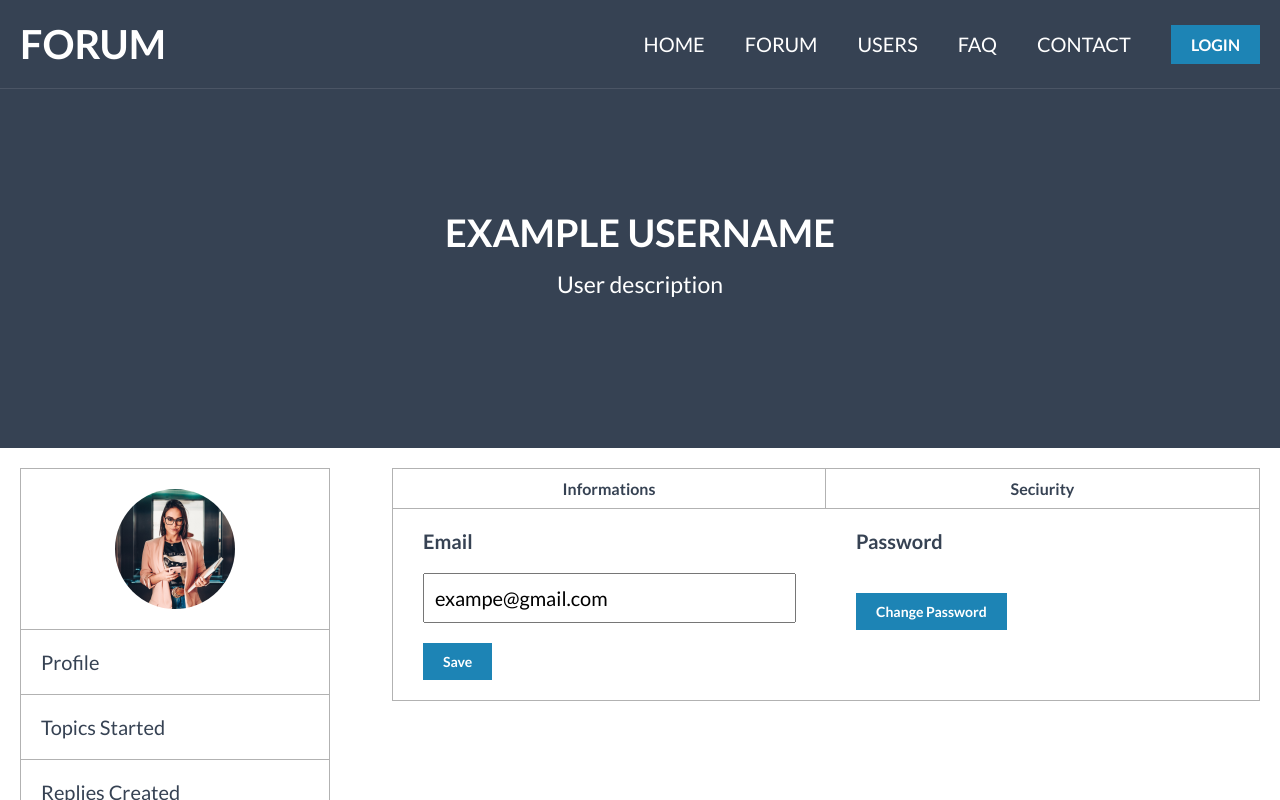
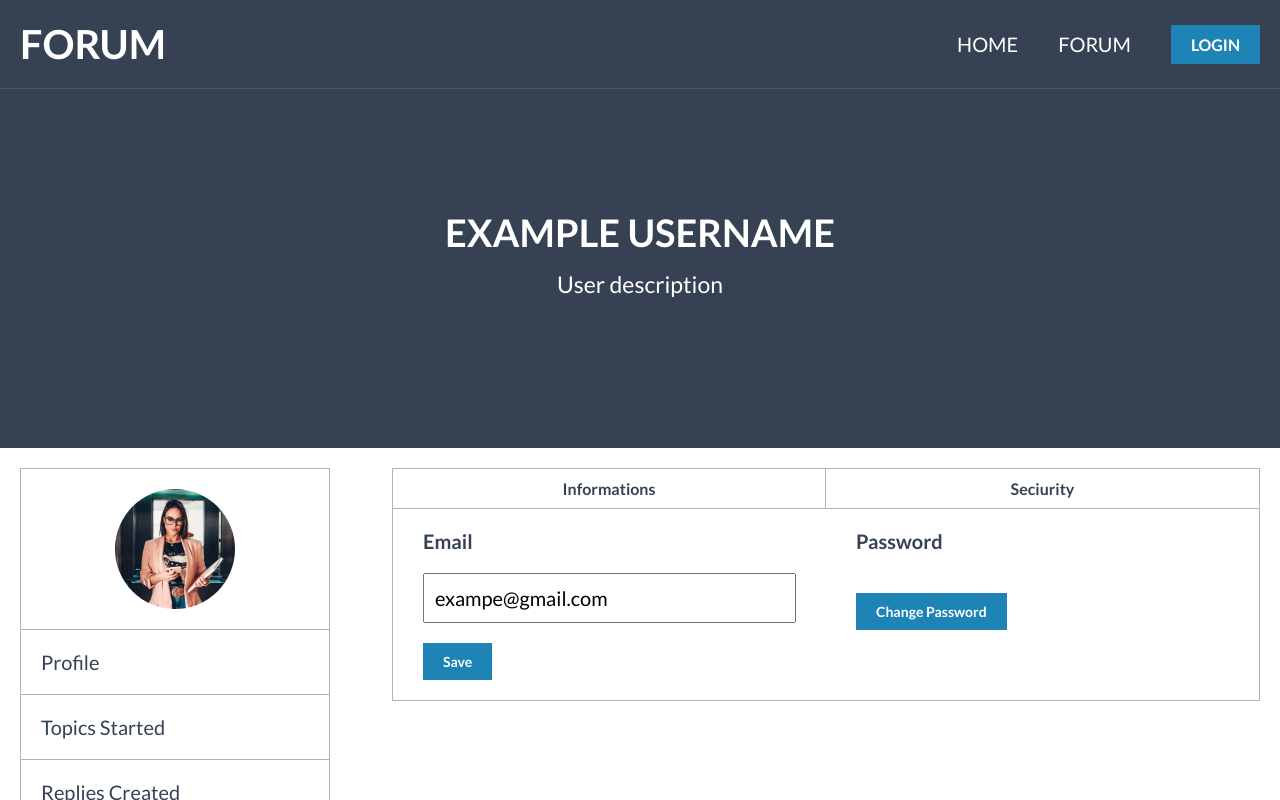
Before and after one commit to Belkowski656/Forum, a React (Create React App) app: page / in a window 1280 px wide. Shown: the top 800 px of the page. Built offline with nearby package versions, Linux system fonts and the light colour scheme.

Commit message:
update navigation component

```diff
--- a/src/components/Navigation/Navigation.js
+++ b/src/components/Navigation/Navigation.js
@@ -32,15 +32,6 @@ const Navigation = () => {
             <MenuElement>
               <Link>Forum</Link>
             </MenuElement>
-            <MenuElement>
-              <Link>Users</Link>
-            </MenuElement>
-            <MenuElement>
-              <Link>FAQ</Link>
-            </MenuElement>
-            <MenuElement>
-              <Link>Contact</Link>
-            </MenuElement>
           </Menu>
           <Login>Login</Login>
         </Content>
--- a/src/components/Navigation/Navigation.style.js
+++ b/src/components/Navigation/Navigation.style.js
@@ -77,12 +77,12 @@ export const Link = styled.a`
   cursor: pointer;
   transition: 0.2s;
 
-  :hover {
-    color: ${blue};
-  }
-
   @media (min-width: 992px) {
     margin: 0 20px;
+
+    :hover {
+      color: ${blue};
+    }
   }
 `;
 
@@ -92,12 +92,12 @@ export const Login = styled.a`
   cursor: pointer;
   transition: 0.2s;
 
-  :hover {
-    background-color: #17698f;
-  }
-
   @media (min-width: 992px) {
     background-color: ${blue};
     padding: 10px 20px;
+
+    :hover {
+      background-color: #17698f;
+    }
   }
 `;
```
